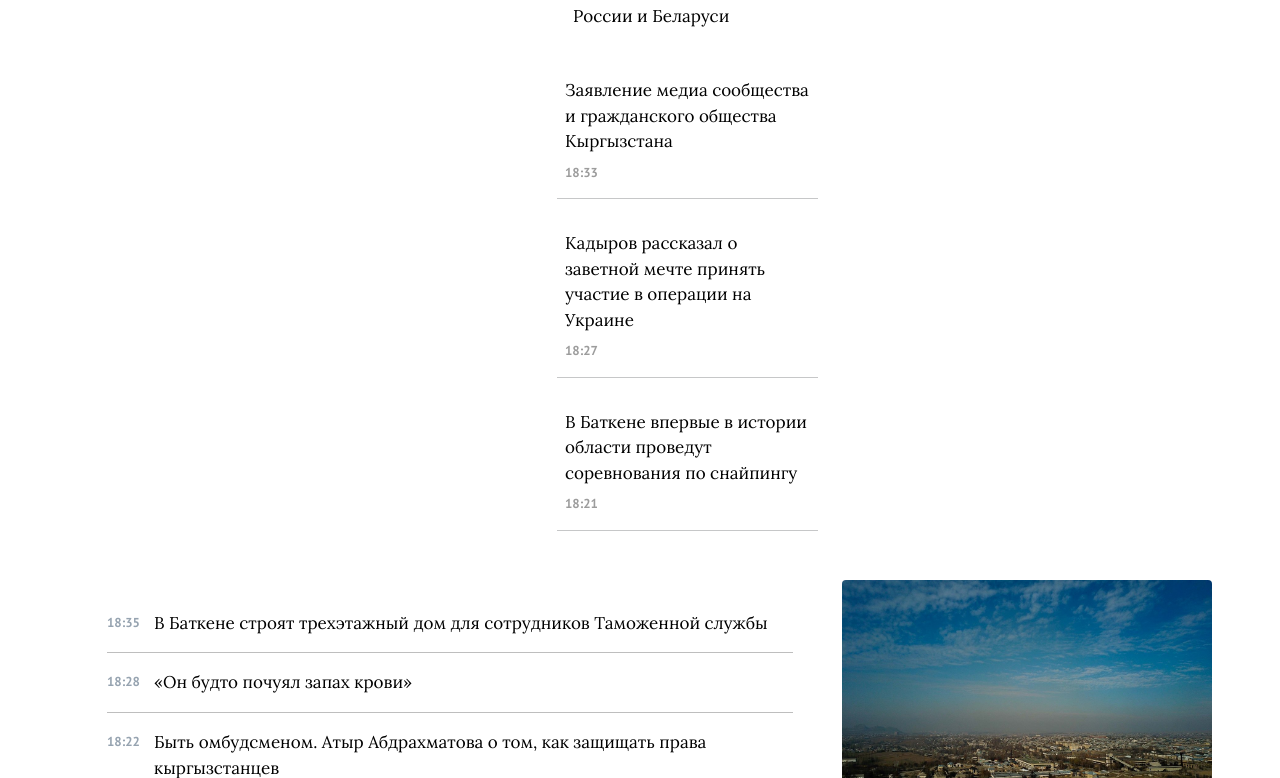
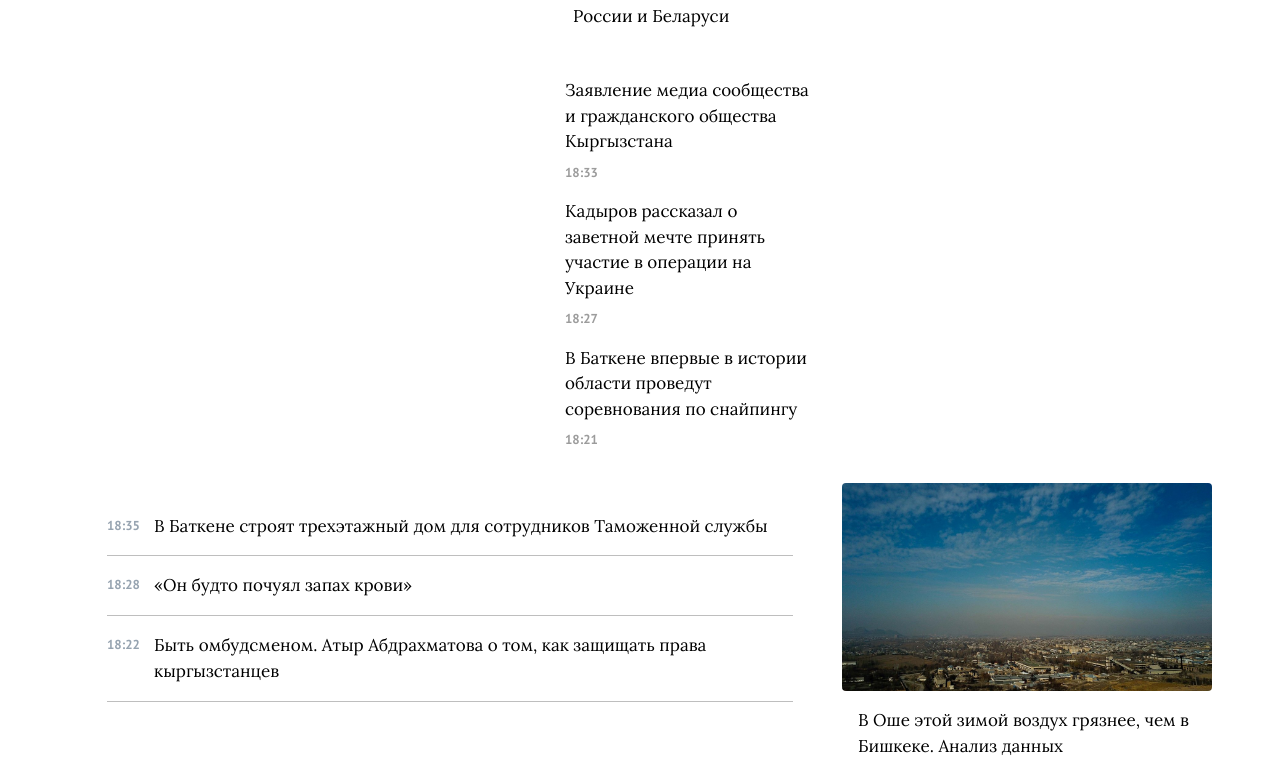
Before and after one commit to aibekovislam/news, a Django app: page / in a window 1280 px wide. Shown: the part 2144-2922 px from the top of the page. Run offline with Django 3.2, Linux system fonts and the light colour scheme; data comes from the database, SQL or seed files in the repository; some libraries are stand-ins or nearby versions; some web fonts are replaced.

Commit message:
deleted lines

```diff
--- a/core/templates/articles.html
+++ b/core/templates/articles.html
@@ -120,7 +120,6 @@
           {% if article.margin_article_text %}
             <h1 class="news_main pt-3 ps-2 pe-2"><a href="{% url 'article' article.slug %}" class="link-text2">{{ article.title }}</a></h1>
             <div class="date_time3 ps-2 pe-2">{{ article.created_at|date:"H:i" }}</div>
-            <hr class="ps-2 pe-2">
           {% endif %}
         {% endfor %}
       </div>
```
